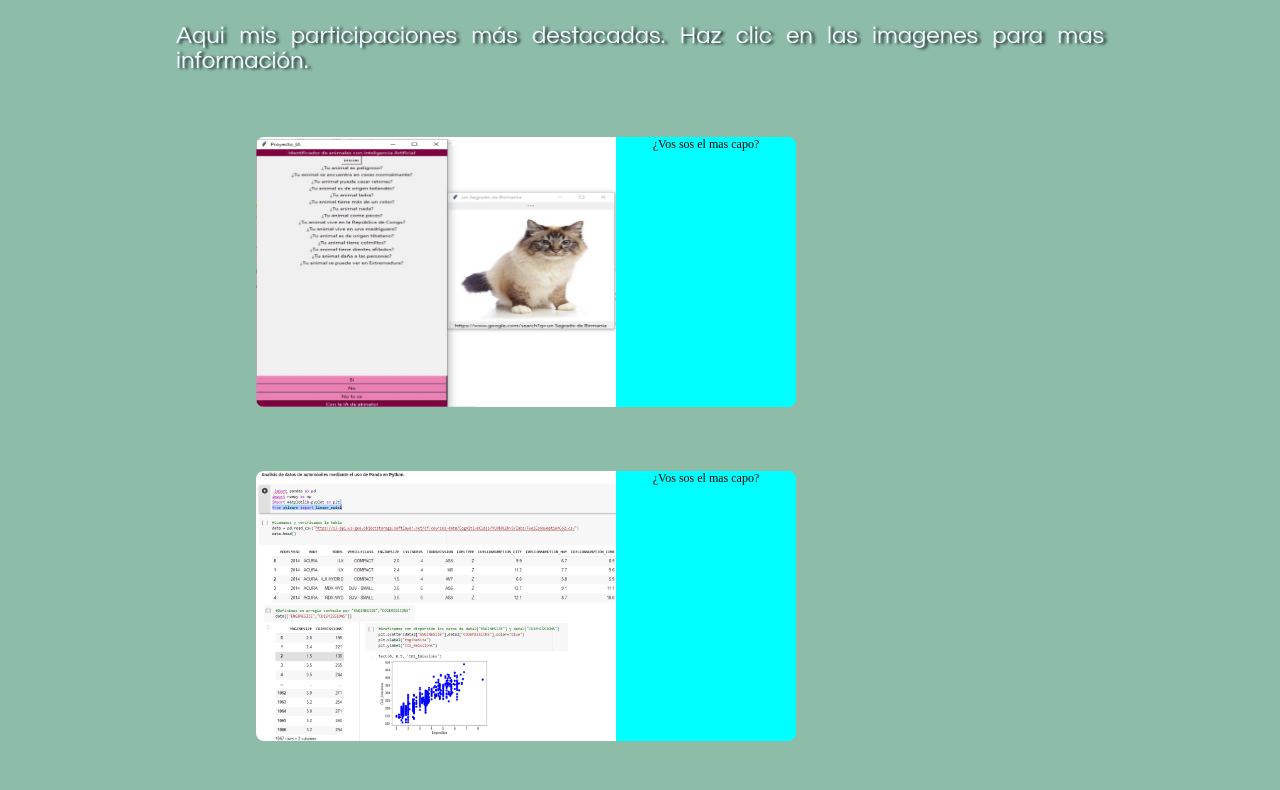
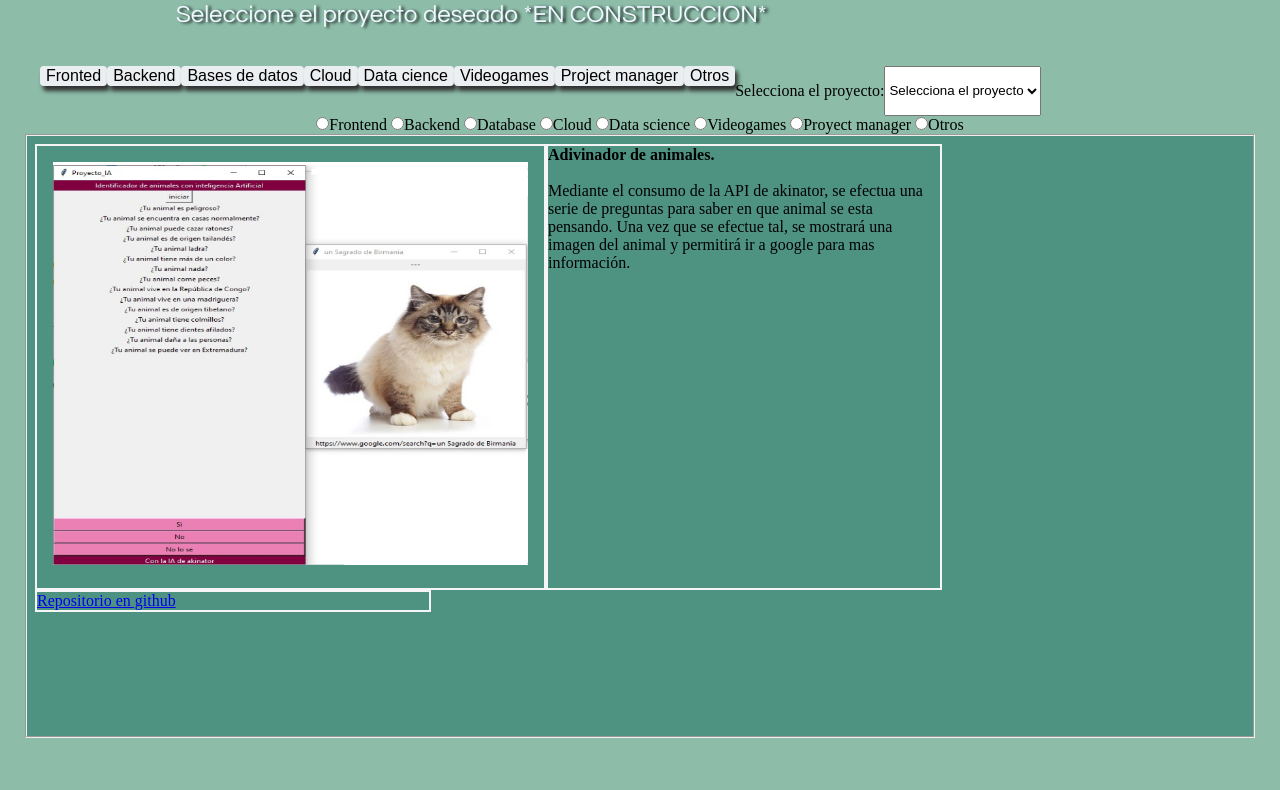
Before and after one commit to YairValde096/Pagina-presentacion, a plain HTML site: page Proyectos.html in a window 1280 px wide. Shown: the part 144-934 px from the top of the page. Drawn offline with Linux system fonts and the light colour scheme.

Commit message:
Actualizacion.
Se efectuan cambios en proyectos.

```diff
--- a/Proyectos.html
+++ b/Proyectos.html
@@ -4,7 +4,7 @@
 <head>
     <title>YVG-Proyectos</title>
     <link rel="stylesheet" href="style-proyectos.css">
-    <link rel="icon" type="image/jpg" href= "img/PALETA_PANTALLA-02.jpg">
+    <link rel="icon" type="image/jpg" href="img/PALETA_PANTALLA-02.jpg">
 </head>
 <div id="Logo">
     <img src="img/Logo.png" width="187" height="75">
@@ -28,34 +28,42 @@
         </ul>
     </div>
 </header>
+<br><br><br><br><br><br>
+
 <body>
-    <section id=space><br><br><br></section>
 
-    <section id="Proyectos">
-        <h1 class="Titulos">Proyectos</h1>
-        <!--SECCION PROYECTOS-->
-        <p class="Textos">Aqui mis participaciones más destacadas. Haz clic en las imagenes para mas información.
 
-        </p>
-        <div class="Container">
-            <a href=""><img src="img/Proyecto_1.png" alt="Proyecto IA"></a>
-            <div class="Caja_Texto">¿Vos sos el mas capo?</div>
-        </div>
-        <div class="Container">
-            <a href=""><img src="img/Proyecto_2.png" alt="Proyecto IA"></a>
-            <div class="Caja_Texto">¿Vos sos el mas capo?</div>
-        </div>
-        <div class="Container">
-            <a href=""><img src="img/Proyecto_3.png" alt="Proyecto IA"></a>
-            <div class="Caja_Texto">¿Vos sos el mas capo?</div>
-        </div>
-        <div class="Container">
-            <a href=""><img src="img/Proyecto_4.png" alt="Proyecto IA"></a>
-            <div class="Caja_Texto">¿Vos sos el mas capo?</div>
-        </div>
-        <p><br></p>
-    </section>
+        <p class="Textos">Seleccione el proyecto deseado *EN CONSTRUCCION*</p>
+        <ul>
+            <li><button>Fronted</button></li>
+            <li><button>Backend</button></li>
+            <li><button>Bases de datos</button></li>
+            <li><button>Cloud</button></li>
+            <li><button>Data cience</button></li>
+            <li><button>Videogames</button></li>
+            <li><button>Project manager</button></li>
+            <li><button>Otros</button></li>
+             <li><p>Selecciona el proyecto:</p> </li>
+            <select name="color" id="Lista">
+                <option value="r">Selecciona el proyecto</option>
+                <option value="a">Azul</option>
+                <option value="v">Verde</option>
+              </select>
+        </ul>
+
+<input type="radio" name="Classificacion" class="btn_scn" value="1">Frontend </input>
+<input type="radio" name="Classificacion" class="btn_scn" value="2">Backend
+<input type="radio" name="Classificacion" class="btn_scn" value="3">Database
+<input type="radio" name="Classificacion" class="btn_scn" value="4">Cloud
+<input type="radio" name="Classificacion" class="btn_scn" value="5">Data science
+<input type="radio" name="Classificacion" class="btn_scn" value="6">Videogames
+<input type="radio" name="Classificacion" class="btn_scn" value="7">Proyect manager
+<input type="radio" name="Classificacion" class="btn_scn" value="8">Otros
+
+    <iframe src="Proyectos/pyt_back_aki.html"></iframe>
+    <br><br><br><br><br><br>
 </body>
+
 <footer>
     <img src="img/YVG.png" width="83" height="72"><br>
     2022. Todos los derechos reservados.
--- /dev/null
+++ b/Proyectos/pyt_back_aki.html
@@ -0,0 +1,20 @@
+<!DOCTYPE html>
+<html lang="es">
+
+<head>
+    <title>Proyectos-nav</title>
+    <link rel="stylesheet" href="pyt_style.css">
+</head>
+
+<body>
+    <div class="Flex">
+        <div class="Imagen"><img src="../img/Proyecto_1.png" alt=""></div>
+        <div class="Desc"><b>Adivinador de animales.</b>
+<br><br>
+            Mediante el consumo de la API de akinator, se efectua una serie de preguntas para saber en que animal se esta pensando. Una vez que se efectue tal, se mostrará una imagen del animal y permitirá ir a google para mas información.
+            </div>
+        <div class="Tool"><a href="https://github.com/YairValde096/Adivina_Animal">Repositorio en github</a></div>
+    </div>
+</body>
+
+</html>
--- /dev/null
+++ b/Proyectos/pyt_style.css
@@ -0,0 +1,33 @@
+body{
+    background-color: rgb(78, 147, 130);
+    width: 100%;
+    height: 100%;
+}
+.Flex{
+    display: flex;
+    flex-wrap: wrap;
+
+
+}
+.Imagen{
+    width: 475px;
+    height: 410px;
+    object-fit: cover;
+    object-position: center center;
+    padding: 1em;
+    border: 2px solid whitesmoke;
+}
+.Imagen img{
+    width: 100%;
+    height: auto;
+}
+.Desc{width: 32%;
+    height: auto;
+    border: 2px solid whitesmoke;}
+.Tool{
+    width: 32%;
+    height: auto;
+    border: 2px solid whitesmoke;
+
+
+}
--- a/style-proyectos.css
+++ b/style-proyectos.css
@@ -136,45 +136,15 @@ header p{display: block;}
   text-shadow: 3px 1px 3px rgb(1 0 0 / 80%);
 }
 
-#Proyectos {
+body {
   background-color: #8dbca9;
   border: 0px;
   padding: 0px;
   margin: 0px;
   text-align: center;
+  display: block;
+
 }
-#Proyectos .Container{
-  display: flex;
-  margin: 5%;
-  height: 22.5em;
-  width: 45em;
-  font-size:12px;
-  text-align: center;
-  margin-left: 20%;
-  }
-
-#Proyectos img {
-height: 100%;
-width: 30em;
-object-fit: fill;
-border-top-left-radius: 8px;
-border-bottom-left-radius: 8px;
-display: inline-block;
-text-align: center;
-}
-#Proyectos .Caja_Texto{
-background-color: aqua;
-height: 100%;
-width: 15em;
-object-fit: fill;
-border-top-right-radius: 8px;
-border-bottom-right-radius: 8px;
-display: inline-block;
-text-align: center;
-}
-
-
-
 
 footer {
   background-color: rgb(194, 188, 186);
@@ -200,3 +170,51 @@ footer img {
   position: fixed ;
   text-align: center;
    background-color: #ECEFF1;}
+
+   iframe{
+   width:-webkit-fill-available;
+   height: fit-content;
+   margin: 25px;
+   height: 600px;
+   margin-top: 0px;
+  border-width: 2px;
+  border-style: groove;
+  }
+ul{
+  display: flex;
+  list-style-type: none;
+  margin: 0px;
+}
+
+p{
+border-left: 10em;
+border-right: 10em;
+border-top: 0px;
+border-bottom: 0px;
+}
+select{
+  padding: 0px;
+}
+.btn_scn{
+  writing-mode: horizontal-tb !important;
+    text-rendering: auto;
+    color: fieldtext;
+    letter-spacing: normal;
+    word-spacing: normal;
+    line-height: normal;
+    text-transform: none;
+    text-indent: 0px;
+    text-shadow: none;
+    display: inline-block;
+    text-align: start;
+    appearance: auto;
+    -webkit-rtl-ordering: logical;
+    cursor: text;
+    background-color: field;
+    margin: 0em;
+    padding: 1px 2px;
+    border-width: 2px;
+    border-style: inset;
+    border-color: -internal-light-dark(rgb(118, 118, 118), rgb(133, 133, 133));
+    border-image: initial;
+}
```
Lines whose indentation alone changed are shown as unchanged.
